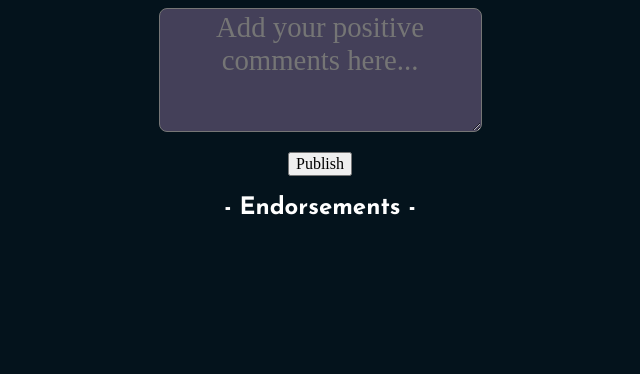
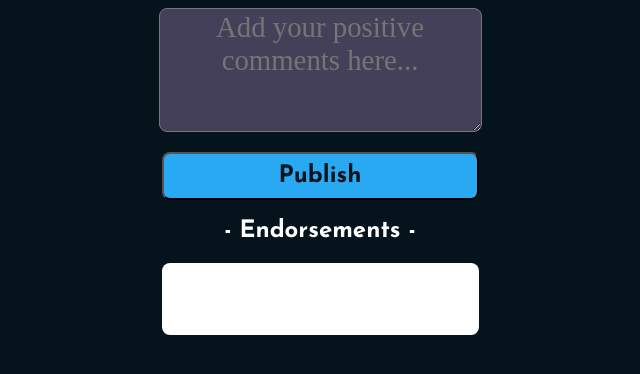
Before and after one commit to renners7777/weAreTheChampionsCR, a website built with Vite: page index.html in a window 1280 px wide. Shown: the part 220-594 px from the top of the page, without its empty margins (320-960 px from the left). Built offline with nearby package versions, Linux system fonts and the light colour scheme.

Commit message:
Amended index.html & index.css

```diff
--- a/index.css
+++ b/index.css
@@ -33,7 +33,7 @@
     margin-bottom: 20px
 }
 
-.publish {
+button {
     width: 317px;
     padding: 10px;
     border-radius: 8px;
@@ -56,3 +56,17 @@
     line-height: normal;
     text-align: center;
 }
+
+.add-endorsements {
+    width: 317px;
+    height: 72px;
+    flex-shrink: 0;
+    background: #fff;
+    border-radius: 8px;
+    color: #1B1924;
+    font-family: 'Inter', sans-serif;
+    font-size: 12px;
+    font-style: normal;
+    font-weight: 400;
+    line-height: normal;
+}
--- a/index.html
+++ b/index.html
@@ -7,6 +7,9 @@
         <link rel="preconnect" href="https://fonts.googleapis.com">
         <link rel="preconnect" href="https://fonts.gstatic.com" crossorigin>
         <link href="https://fonts.googleapis.com/css2?family=Josefin+Sans:wght@400;700&display=swap" rel="stylesheet">
+        <link rel="preconnect" href="https://fonts.googleapis.com">
+        <link rel="preconnect" href="https://fonts.gstatic.com" crossorigin>
+        <link href="https://fonts.googleapis.com/css2?family=Inter&display=swap" rel="stylesheet">
         <title>We are the Champions</title>
         <link rel="stylesheet" href="index.css">
     </head>
@@ -20,6 +23,7 @@
             <div class="add-endorsements"></div>
         </div>
 
+
         <script src="index.js" type="module"></script>
     </body>
 </html>
```
Lines whose indentation alone changed are shown as unchanged.
